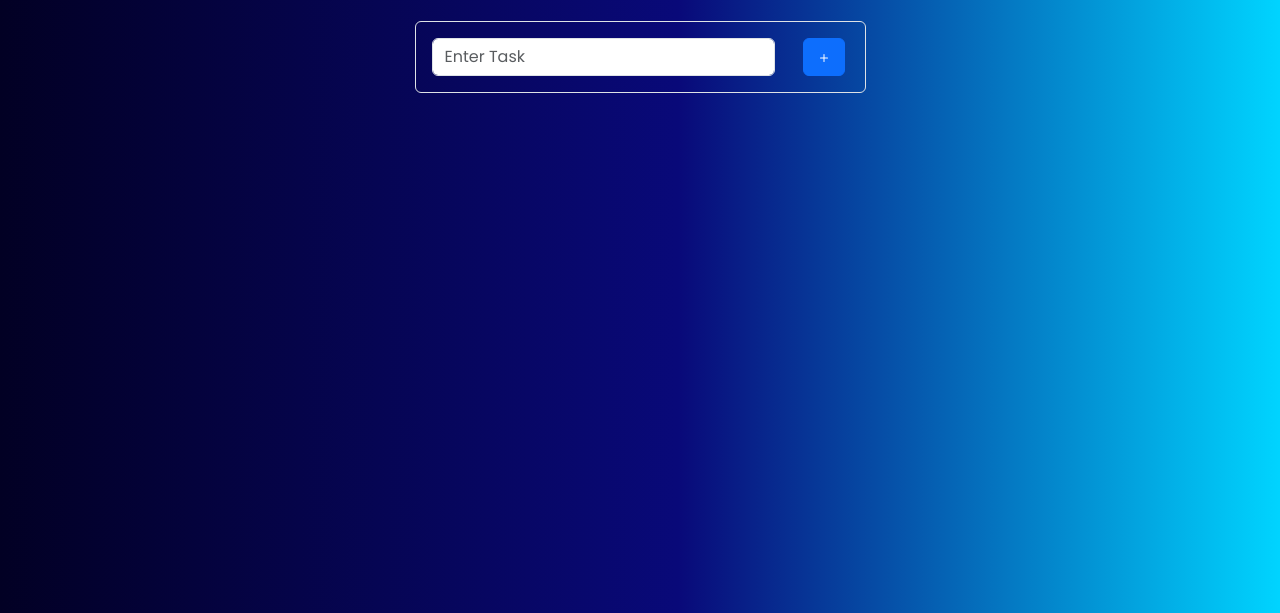
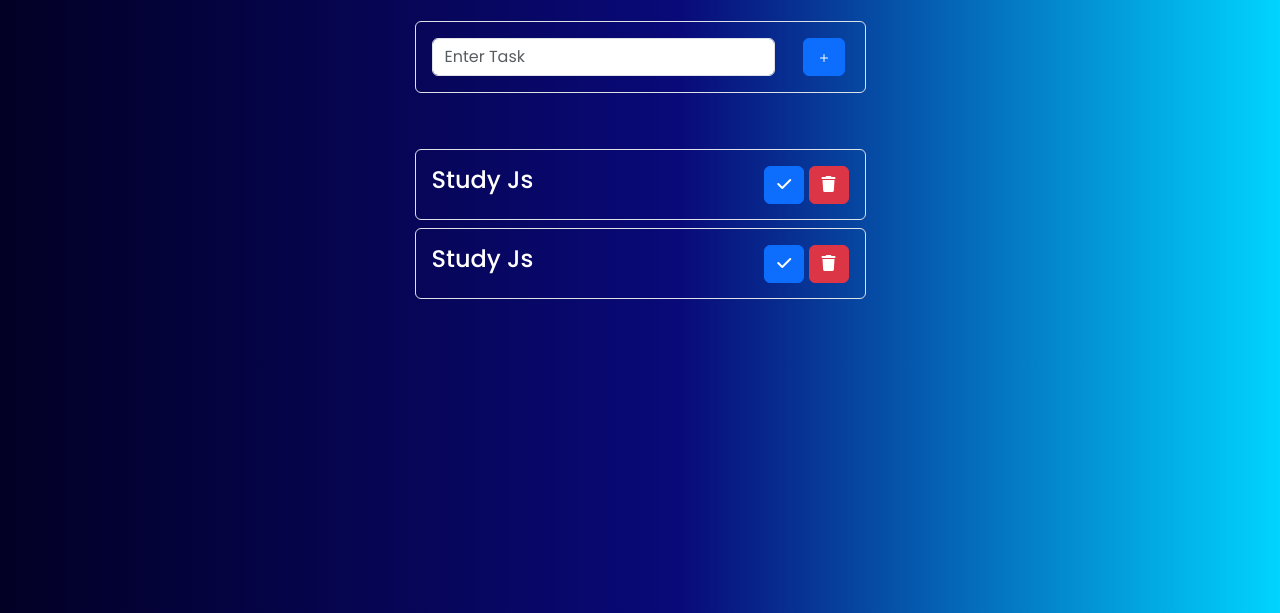
Before and after one commit to yusofAlkhatib/Js-ToDo-App, a plain HTML site: page index.html/index.html in a window 1280 px wide. Shown: the part 187-800 px from the top of the page. Drawn offline with nearby package versions, Linux system fonts and the light colour scheme; files whose address does not match are found by name.

Commit message:
finish todo UI

```diff
--- a/index.html/index.html
+++ b/index.html/index.html
@@ -9,6 +9,7 @@
     <link rel="preconnect" href="https://fonts.googleapis.com">
     <link rel="preconnect" href="https://fonts.gstatic.com" crossorigin>
     <link href="https://fonts.googleapis.com/css2?family=Jost:ital,wght@0,100;0,200;0,300;0,400;0,500;0,600;0,700;0,800;0,900;1,100;1,200;1,300;1,400;1,500;1,600;1,700;1,800;1,900&family=Poppins:ital,wght@0,100;0,200;0,300;0,400;0,500;0,600;0,700;0,800;0,900;1,100;1,200;1,300;1,400;1,500;1,600;1,700;1,800;1,900&display=swap" rel="stylesheet">
+    <link rel="stylesheet" href="https://cdnjs.cloudflare.com/ajax/libs/font-awesome/6.4.2/css/all.min.css" integrity="sha512-z3gLpd7yknf1YoNbCzqRKc4qyor8gaKU1qmn+CShxbuBusANI9QpRohGBreCFkKxLhei6S9CQXFEbbKuqLg0DA==" crossorigin="anonymous" referrerpolicy="no-referrer" />
 
 </head>
 
@@ -35,6 +36,31 @@
 
           </div>
         </div>
+
+
+        <div class="row">
+          <div class="col-lg-5 mx-auto ">
+            <ul class="todo-result p-0">
+            <li class="my-2 p-3 border rounded list-unstyled w-100">
+              <H4 class="d-inline-block"> Study Js </H4>
+              <div class="d-inline-block float-end">
+                <button type="button" class="btn btn-primary"><i class="fa-solid fa-check"></i></button>
+                <button type="button" class="btn btn-danger"><i class="fa-solid fa-trash"></i></button>
+              </div>
+            </li>
+
+            <li class="my-2 p-3 border rounded list-unstyled w-100">
+              <H4 class="d-inline-block"> Study Js </H4>
+              <div class="d-inline-block float-end">
+                <button type="button" class="btn btn-primary"><i class="fa-solid fa-check"></i></button>
+                <button type="button" class="btn btn-danger"><i class="fa-solid fa-trash"></i></button>
+              </div>
+            </li>
+
+
+            </ul>
+          </div>
+        </div>
     </div>
 
 
```
